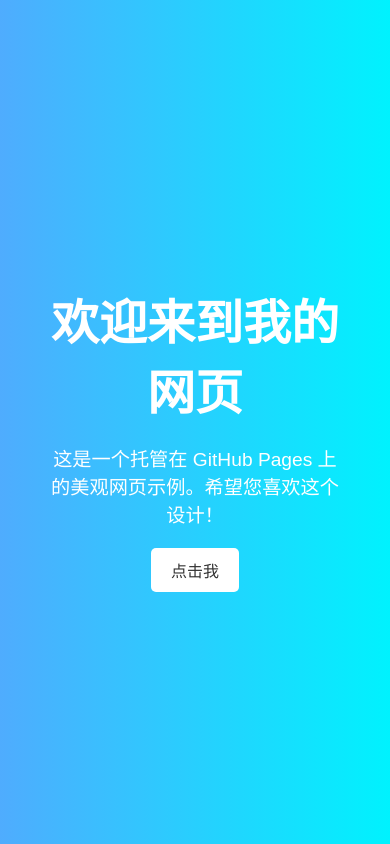
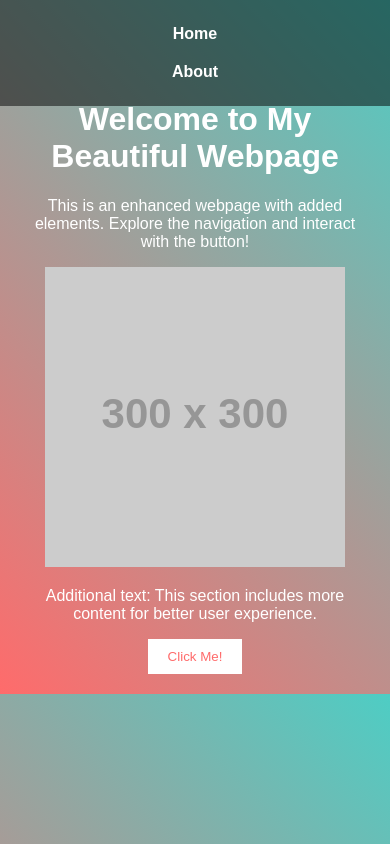
Before and after one commit to qwq202/beautiful-webpage, a plain HTML site: page index.html in a window 390 px wide. Drawn offline with Linux system fonts and the light colour scheme; placeholder pictures from the web are drawn by us.

Commit message:
Add enhancements as per suggestions: navigation, content, interactions, and responsiveness

```diff
--- a/index.html
+++ b/index.html
@@ -1,59 +1,95 @@
 <!DOCTYPE html>
-<html lang="zh-CN">
+<html lang="en">
 <head>
     <meta charset="UTF-8">
     <meta name="viewport" content="width=device-width, initial-scale=1.0">
-    <title>美观的网页</title>
+    <title>Beautiful Webpage</title>
     <style>
         body {
-            font-family: 'Arial', sans-serif;
             margin: 0;
             padding: 0;
-            background: linear-gradient(to right, #4facfe, #00f2fe);
-            color: #fff;
+            background: linear-gradient(45deg, #ff6b6b, #4ecdc4);
+            font-family: Arial, sans-serif;
+            color: white;
             text-align: center;
         }
-        header {
-            padding: 50px;
+        nav {
+            width: 100%;
+            background: rgba(0, 0, 0, 0.5);
+            padding: 15px 0;
+            position: fixed;
+            top: 0;
         }
-        h1 {
-            font-size: 3em;
-            margin-bottom: 20px;
-        }
-        p {
-            font-size: 1.2em;
-            margin: 20px auto;
-            max-width: 600px;
-        }
-        .container {
+        nav ul {
+            list-style: none;
+            margin: 0;
+            padding: 0;
             display: flex;
             justify-content: center;
-            align-items: center;
-            height: 100vh;
-            flex-direction: column;
+        }
+        nav ul li {
+            margin: 0 20px;
+        }
+        nav ul li a {
+            color: white;
+            text-decoration: none;
+            font-weight: bold;
+        }
+        nav ul li a:hover {
+            color: #ff6b6b;
+            transition: color 0.3s;
+        }
+        .content {
+            margin-top: 60px;
+            padding: 20px;
+            animation: fadeIn 1s ease-in;
+        }
+        @keyframes fadeIn {
+            from { opacity: 0; }
+            to { opacity: 1; }
         }
         button {
-            background-color: #fff;
-            color: #333;
+            background: white;
+            color: #ff6b6b;
             border: none;
             padding: 10px 20px;
-            font-size: 1em;
-            border-radius: 5px;
             cursor: pointer;
-            transition: background 0.3s ease;
+            transition: background 0.3s;
         }
         button:hover {
-            background-color: #ddd;
+            background: #ff6b6b;
+            color: white;
+        }
+        /* Responsive design */
+        @media (max-width: 600px) {
+            nav ul {
+                flex-direction: column;
+            }
+            nav ul li {
+                margin: 10px 0;
+            }
         }
     </style>
+    <script>
+        // Simple interaction: Alert on button click
+        function handleClick() {
+            alert('Button clicked! Welcome to the interactive page.');
+        }
+    </script>
 </head>
 <body>
-    <div class="container">
-        <header>
-            <h1>欢迎来到我的网页</h1>
-            <p>这是一个托管在 GitHub Pages 上的美观网页示例。希望您喜欢这个设计！</p>
-            <button onclick="alert('感谢访问！')">点击我</button>
-        </header>
+    <nav>
+        <ul>
+            <li><a href="index.html">Home</a></li>
+            <li><a href="about.html">About</a></li>
+        </ul>
+    </nav>
+    <div class="content">
+        <h1>Welcome to My Beautiful Webpage</h1>
+        <p>This is an enhanced webpage with added elements. Explore the navigation and interact with the button!</p>
+        <img src="https://via.placeholder.com/300" alt="Placeholder Image" style="max-width: 100%;">
+        <p>Additional text: This section includes more content for better user experience.</p>
+        <button onclick="handleClick()">Click Me!</button>
     </div>
 </body>
 </html>
```
Also changed, not shown: about.html (added, +22 -0 lines).
